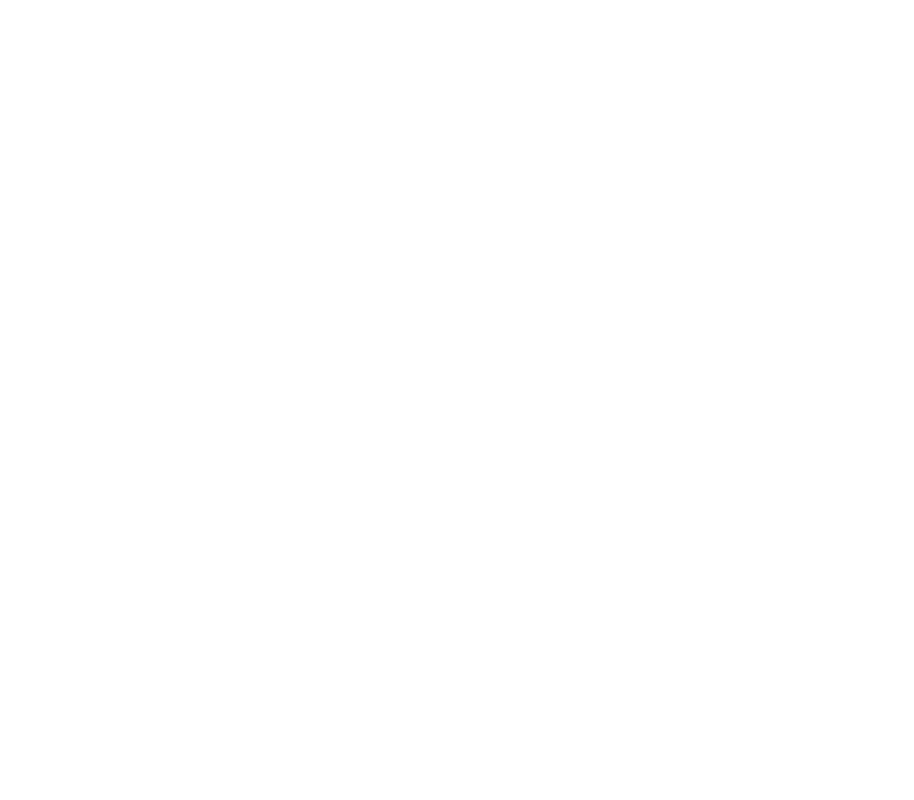
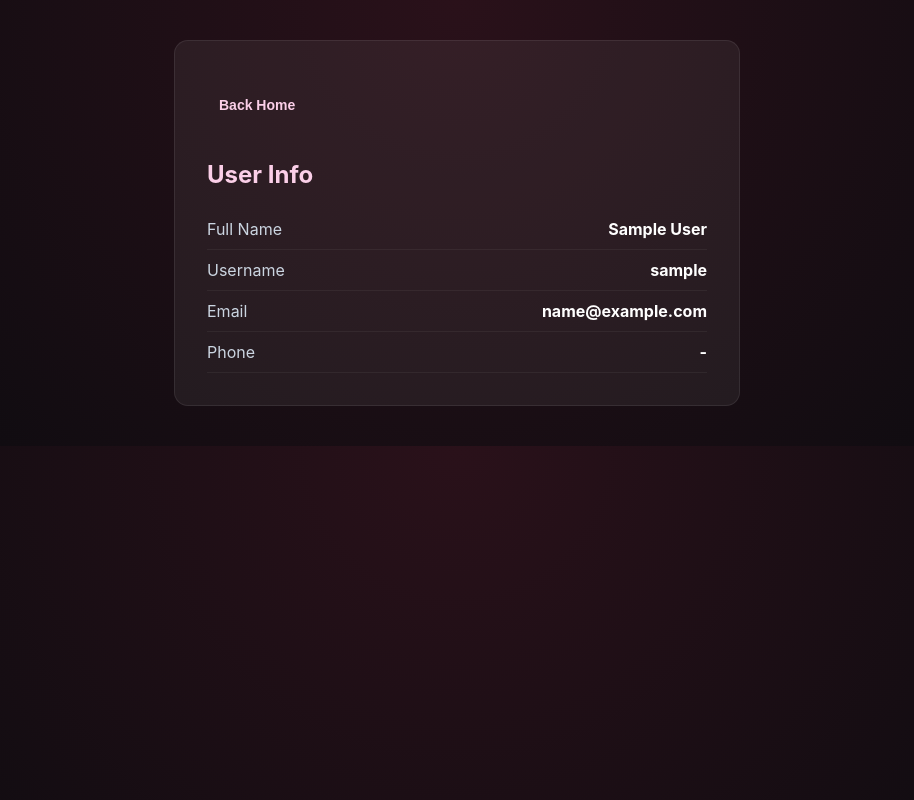
Before and after one commit to estisellam/fullstack-user-dashboard, a React (Vite) app: page /home/info in a window 1280 px wide. Before the commit this address had no page. Shown: the whole page, without its empty margins (183-1097 px from the left). Built offline with nearby package versions, Linux system fonts and the light colour scheme; sample sign-in values are in the browser's storage.

Commit message:
feat(ui): implement user info page with protected route, styled layout and navigation support

```diff
--- a/src/App.jsx
+++ b/src/App.jsx
@@ -3,6 +3,7 @@
 import Home from "./pages/Home";
 import Register from "./pages/Register";
 import RegisterDetails from "./pages/RegisterDetails";
+import Info from "./pages/Info";
 
 function App() {
   return (
@@ -13,6 +14,7 @@
         <Route path="/home" element={<Home />} />
         <Route path="/register" element={<Register />} />
         <Route path="/register/details" element={<RegisterDetails />} />
+        <Route path="/home/info" element={<Info />} />
       </Routes>
     </BrowserRouter>
   );
--- a/src/index.css
+++ b/src/index.css
@@ -149,10 +149,56 @@
 .main {
   flex: 1;
   padding: 40px;
-
+  display: flex;
+  justify-content: center;
+  align-items: center;
   background: radial-gradient(circle at top, #3a1522, var(--bg-main));
 }
 
 .main h1 {
   color: var(--accent);
 }
+.info-card {
+  max-width: 500px;
+  background: rgba(255,255,255,0.06);
+  padding: 24px;
+  border-radius: 14px;
+  border: 1px solid var(--border);
+  margin: 40px auto ;
+  padding: 32px;
+}
+
+.info-card h2 {
+  color: var(--accent);
+  margin-bottom: 20px;
+}
+
+.info-row {
+  display: flex;
+  justify-content: space-between;
+  padding: 10px 0;
+  border-bottom: 1px solid rgba(255,255,255,0.05);
+}
+
+.info-row span {
+  color: var(--text-soft);
+}
+
+.info-row strong {
+  color: white;
+}
+.back-btn {
+  background: transparent;
+  border: none;
+  color: var(--accent);
+
+  margin-bottom: 15px;
+  cursor: pointer;
+
+  font-size: 14px;
+  transition: 0.2s;
+}
+
+.back-btn:hover {
+  color: white;
+}
--- a/src/pages/Home.jsx
+++ b/src/pages/Home.jsx
@@ -20,7 +20,7 @@
       <div className="sidebar">
         <h3 className="logo">Hi {user.name}</h3>
 
-        <button>Info</button>
+        <button onClick={() => navigate("/home/info")}>Info</button>
         <button>Todos</button>
         <button>Posts</button>
         <button>Albums</button>
--- /dev/null
+++ b/src/pages/Info.jsx
@@ -0,0 +1,39 @@
+import { Navigate } from "react-router-dom";
+import { useNavigate } from "react-router-dom";
+
+export default function Info() {
+  const navigate = useNavigate();
+  const user = JSON.parse(localStorage.getItem("currentUser"));
+
+  if (!user) return <Navigate to="/login" />;
+
+  return (
+
+    <div className="info-card">
+        <button className="back-btn" onClick={() => navigate("/home")}>
+           Back Home
+        </button>
+      <h2>User Info</h2>
+
+      <div className="info-row">
+        <span>Full Name</span>
+        <strong>{user.name}</strong>
+      </div>
+
+      <div className="info-row">
+        <span>Username</span>
+        <strong>{user.username}</strong>
+      </div>
+
+      <div className="info-row">
+        <span>Email</span>
+        <strong>{user.email || "-"}</strong>
+      </div>
+
+      <div className="info-row">
+        <span>Phone</span>
+        <strong>{user.phone || "-"}</strong>
+      </div>
+    </div>
+  );
+}
```
